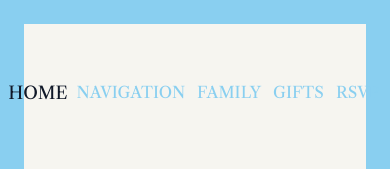
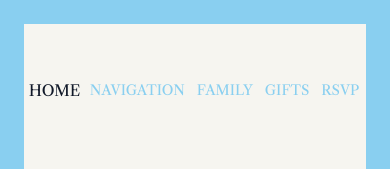
Before and after one commit to arudeu/wedding-invitation, a Next.js app: page / in a window 390 px wide. Shown: the top 169 px of the page. Built offline with nearby package versions, Linux system fonts and the light colour scheme; no server answers; a web font is replaced by a local one.

Commit message:
Fixed responsiveness

```diff
--- a/app/components/NavigationBar.tsx
+++ b/app/components/NavigationBar.tsx
@@ -7,7 +7,7 @@ const NavigationBar = () => {
   const pathname = usePathname();
 
   const baseStyle =
-    "lg:text-2xl font-medium cursor-pointer transition-colors duration-500 transition-transform hover:scale-105";
+    "text-sm sm:text-2xl font-medium cursor-pointer transition-colors duration-500 transition-transform hover:scale-105";
   const activeStyle = "text-gray-900 scale-110";
   const inactiveStyle = "text-[#89CFF0]";
 
```
